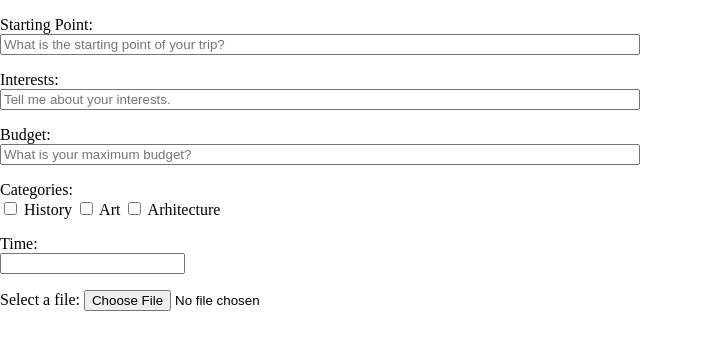
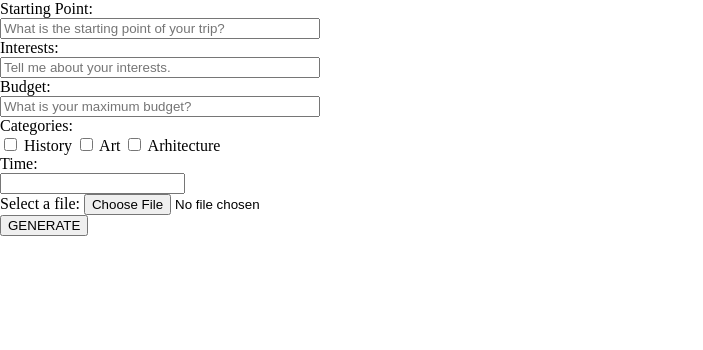
Before and after one commit to bkarahodzi1/TripPlanner, a plain HTML site: page frontend/html/new_trip.html in a window 1280 px wide. Shown: the whole page, without its empty margins (0-703 px from the left). Drawn offline with Linux system fonts and the light colour scheme.

Commit message:
add submit button for generating suggestions, and fix layout mistakes

```diff
--- a/frontend/html/new_trip.html
+++ b/frontend/html/new_trip.html
@@ -1,28 +1,30 @@
 <!DOCTYPE html>
 <html lang="en">
+
 <head>
     <meta charset="UTF-8">
     <meta name="viewport" content="width=device-width, initial-scale=1.0">
     <title>New trip</title>
     <link rel="stylesheet" href="../css/new_trip.css">
 </head>
+
 <body>
     <div>
-        <p id="startPoint_p">
+        <div id="startPoint">
             <label>Starting Point:</label><br>
             <input type="text" id="startPoint" placeholder="What is the starting point of your trip?">
-        </p>
-        <p id="interests_p">
+        </div>
+        <div id="interests">
             <label>Interests:</label><br>
             <input type="text" id="interests" placeholder="Tell me about your interests.">
-        </p>
-        <p id="budget_p">
+        </div>
+        <div id="budget">
             <label>Budget:</label><br>
             <input type="text" id="budget" placeholder="What is your maximum budget?">
-        </p>
-        <p id="categories_p">
+        </div>
+        <div id="categories">
             <label>Categories:</label><br>
-            <form id = "categories" action="#" method="post">
+            <form id="categories" action="#" method="post">
                 <label>
                     <input type="checkbox" name="selectedFields[]" value="history"> History
                 </label>
@@ -35,18 +37,22 @@
                     <input type="checkbox" name="selectedFields[]" value="arhitecture"> Arhitecture
                 </label>
             </form>
-        </p>
-        <p id="time_p">
+        </div>
+        <div id="time">
             <label>Time:</label><br>
             <input type="number" id="time" min="1">
-        </p>
-        <p id="photo_p">
+        </div>
+        <div id="photo">
             <form>
                 <label>Select a file:</label>
                 <input type="file" id="photo" name="photo" accept=".jpg, .jpeg, .png, .gif">
-              </form>
-        </p>
+            </form>
+        </div>
+        <div id="submit">
+            <button>GENERATE</button>
+        </div>
     </div>
     <script src="../js/new_trip.js"></script>
 </body>
+
 </html>
```
